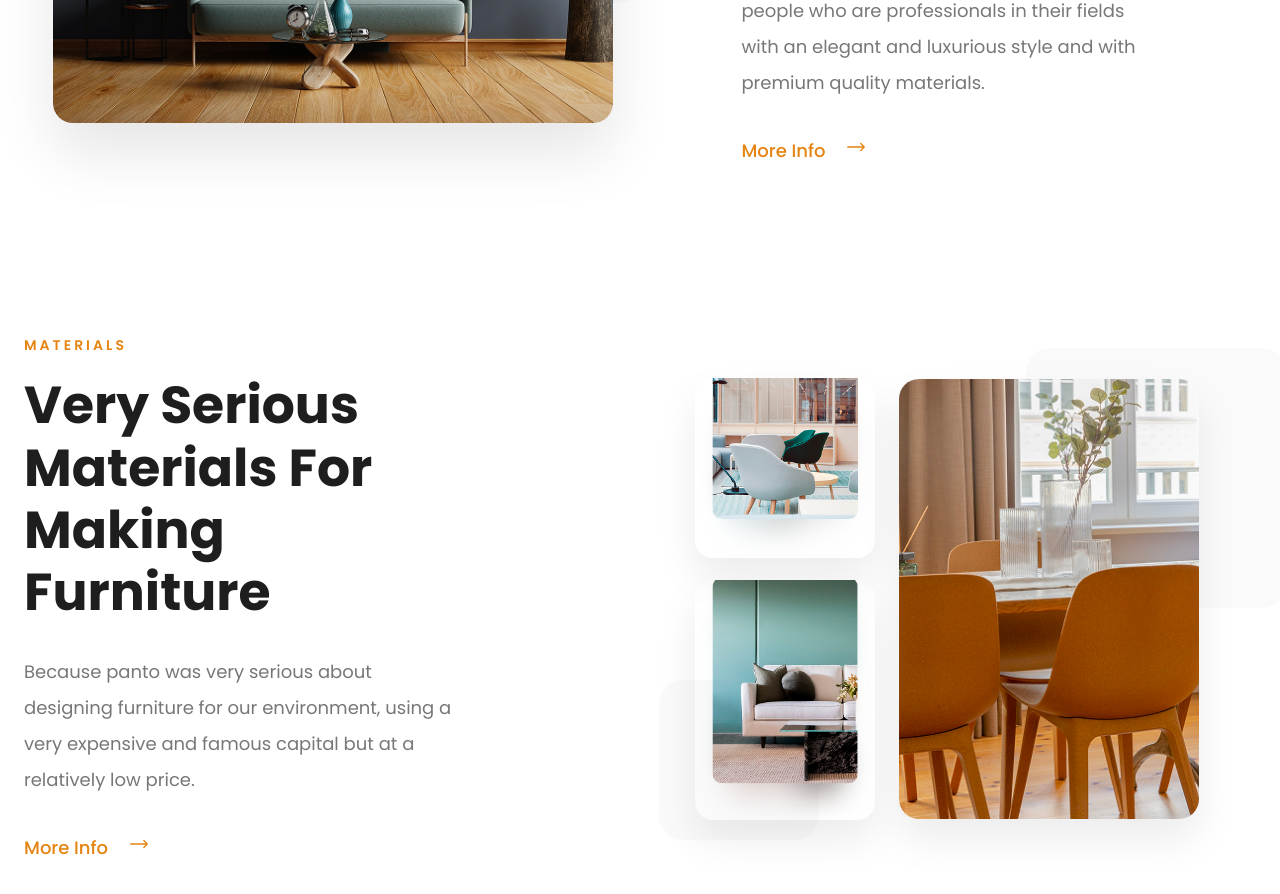
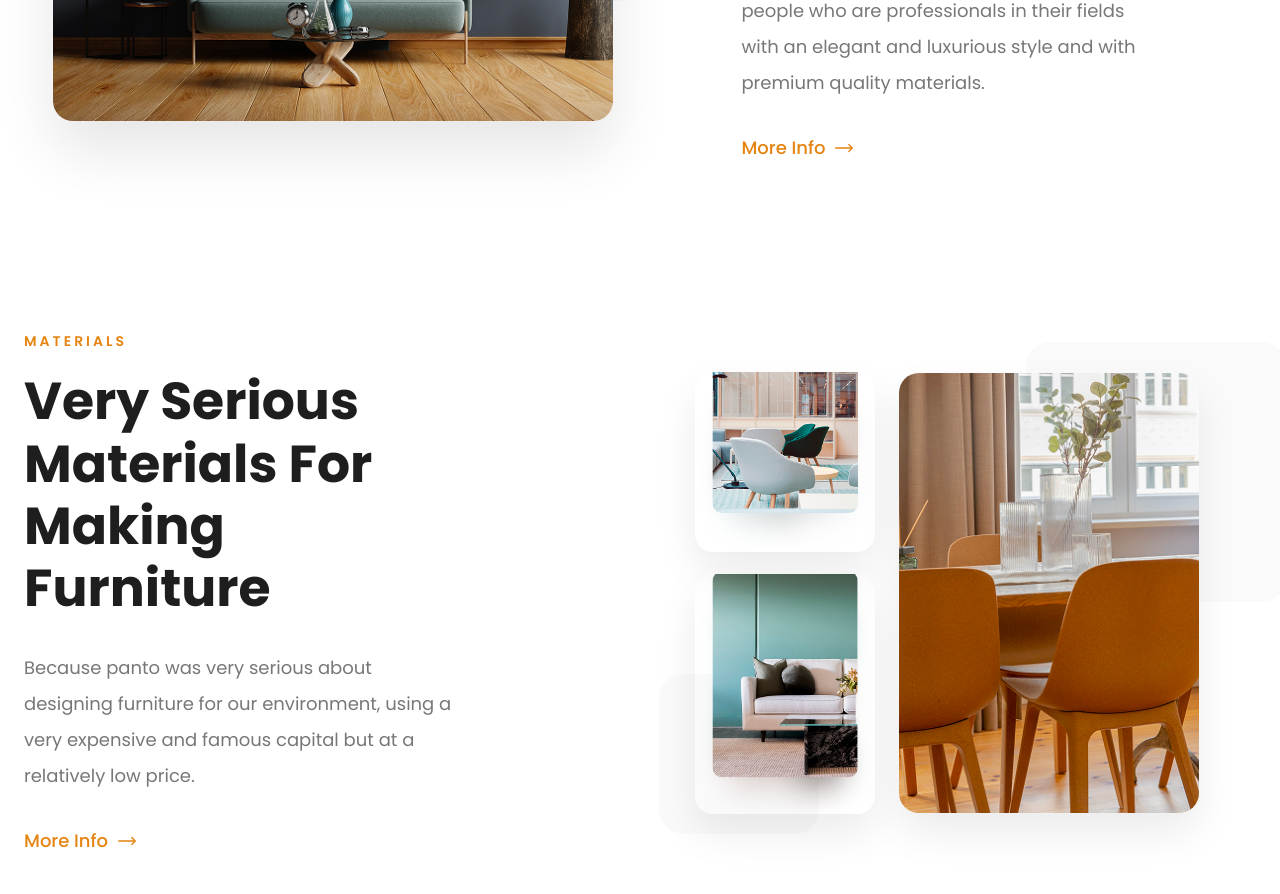
Before and after one commit to fahrezaaboy/Parto, a React (Vite) app: page / in a window 1280 px wide. Shown: the part 2840-3734 px from the top of the page. Built offline with nearby package versions, Linux system fonts and the light colour scheme.

Commit message:
perbaikan styling

```diff
--- a/src/components/Experience/Experience.css
+++ b/src/components/Experience/Experience.css
@@ -41,7 +41,7 @@
 .more-info {
   display: inline-flex;
   align-items: center;
-  gap: 20px;
+  gap: 8px;
   background: none;
   border: none;
   padding: 0;
@@ -50,12 +50,19 @@
   font-size: 18px;
   font-weight: 500;
   font-family: inherit;
+  line-height: 1;
   transition: color 0.3s ease;
 }
 
 .more-info .arrow {
-  display: inline-block;
+  display: inline-flex;
+  align-items: center;
+  justify-content: center;
   transition: transform 0.3s ease;
+}
+
+.more-info .arrow svg {
+  display: block;
 }
 
 .more-info:hover {
--- a/src/components/Hero/Navbar/Whychoose/Whychoose.css
+++ b/src/components/Hero/Navbar/Whychoose/Whychoose.css
@@ -48,7 +48,7 @@
 }
 
 .why-choose__link:hover {
-  gap: 12px;
+  gap: 8px;
 }
 
 @media (max-width: 1024px) {
```
Also changed, not shown: 1 other file (tests, documents, lock files or other folders).
